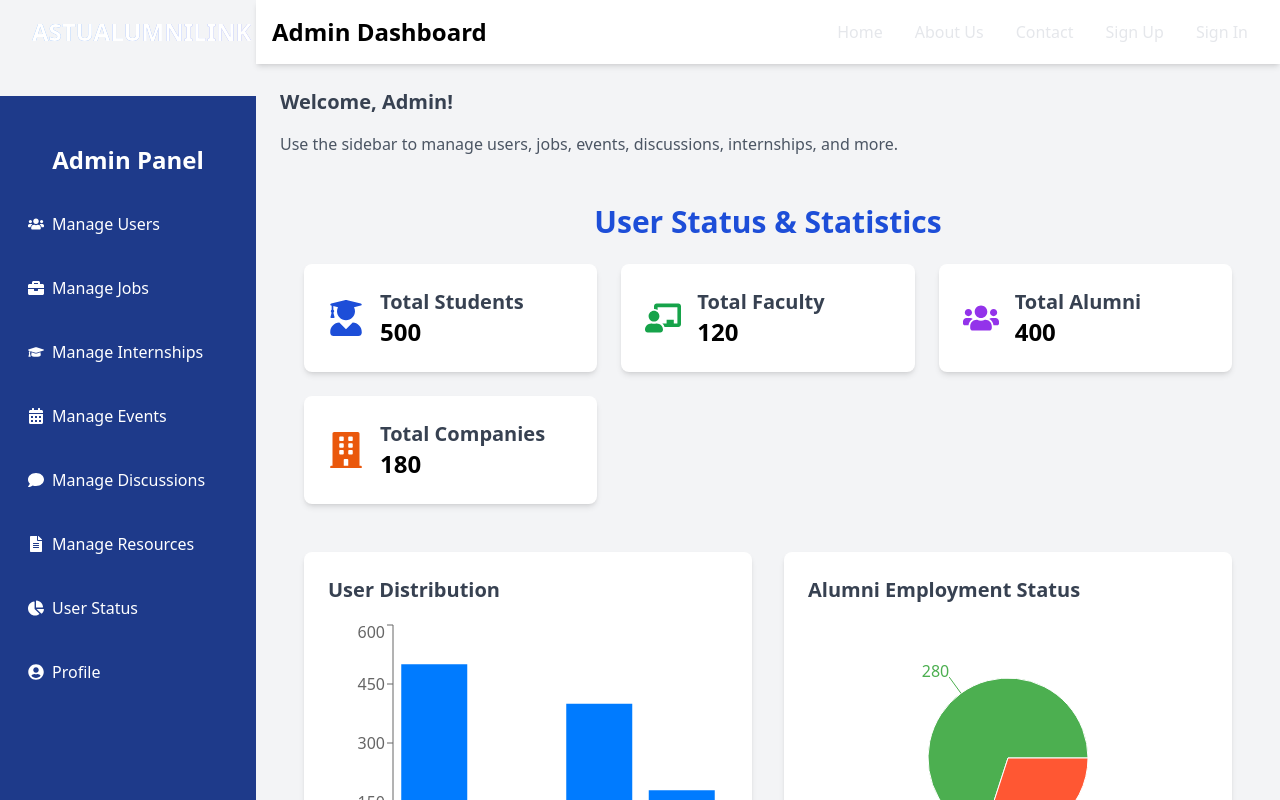
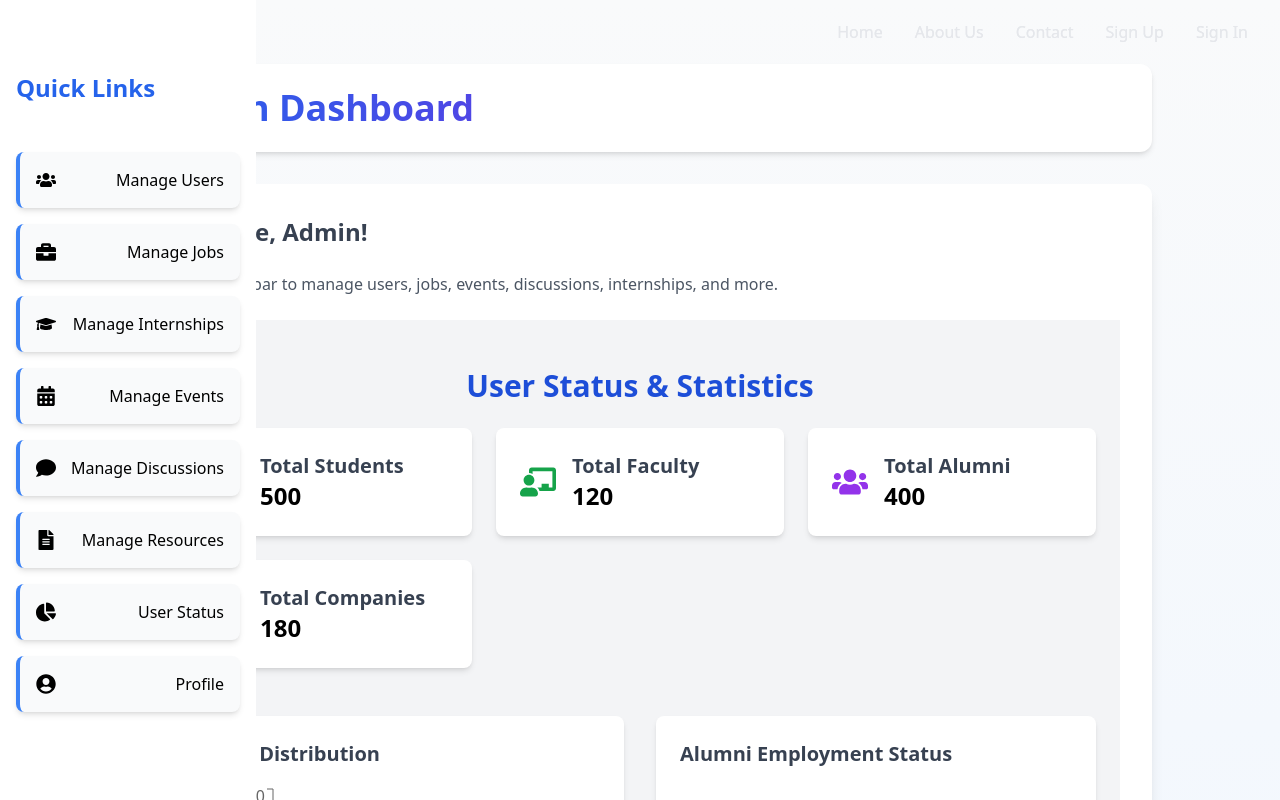
Before and after one commit to RobaChimdesa/Astu-Alumni_Link, a React (Vite) app: page /dashboard-admin in a window 1280 px wide. Shown: the top 800 px of the page. Built offline with nearby package versions, Linux system fonts and the light colour scheme.

Commit message:
add feature

```diff
--- a/src/Pages/Admin/AdminDashboard.jsx
+++ b/src/Pages/Admin/AdminDashboard.jsx
@@ -1,74 +1,126 @@
+
 import React, { useState } from "react";
 import { Link } from "react-router-dom";
 import MoreStatus from "./moreStatus";
 import {
-  FaUsers, FaBriefcase, FaCalendarAlt, FaComment, FaFileAlt, FaBars, FaTimes,
-  FaUserCircle, FaGraduationCap, FaChartPie
+  FaUsers,
+  FaBriefcase,
+  FaCalendarAlt,
+  FaComment,
+  FaFileAlt,
+  FaBars,
+  FaTimes,
+  FaUserCircle,
+  FaGraduationCap,
+  FaChartPie,
 } from "react-icons/fa";
+import Navbar from "../../Components/Navbar";
+import Footer from "../../Components/Footer";
 
 const AdminDashboard = () => {
-  const [isSidebarOpen, setIsSidebarOpen] = useState(true);
+  const [isSidebarOpen, setIsSidebarOpen] = useState(false); // Default to false for mobile
 
   return (
-    <div className="flex min-h-screen bg-gray-100">
-      {/* Sidebar */}
-      <div className={`bg-blue-900 text-white w-64 space-y-6 px-4 py-6 transition-transform  mt-24 h-screen
-      ${isSidebarOpen ? "translate-x-0" : "-translate-x-64"} md:translate-x-0 fixed md:relative h-full`}>
+    <div className="bg-gradient-to-b from-gray-50 to-blue-50 min-h-screen flex flex-col">
+      <Navbar />
+      <div className="flex flex-1">
+        {/* Sidebar - Fixed at Left End */}
+        <div
+          className={`bg-white text-black w-64 space-y-12 px-4 py-6 fixed inset-y-0 left-0 z-50 transition-transform h-full ${
+            isSidebarOpen ? "translate-x-0" : "-translate-x-64"
+          } md:translate-x-0`}
+        >
           <button
             className="absolute top-4 right-4 text-white md:hidden"
             onClick={() => setIsSidebarOpen(false)}
           >
             <FaTimes size={24} />
           </button>
-        <h2 className="text-2xl font-bold text-center">Admin Panel</h2>
+          <h2 className="text-xl sm:text-2xl font-semibold text-blue-600 mb-4 animate-fade-in-down">
+                Quick Links
+              </h2>
           <nav className="mt-10 space-y-4">
-          <Link to="/admin/users" className="flex items-center space-x-2 p-3 rounded-md hover:bg-blue-700">
-            <FaUsers /> <span>Manage Users</span>
+            <Link
+              to="/admin/users"
+              className="block bg-gray-50 p-3 sm:p-4 rounded-lg shadow-md hover:shadow-lg hover:bg-gray-100 transition-all duration-300 flex items-center justify-between border-l-4 border-blue-500 transform hover:scale-[1.02]"
+            >
+              <FaUsers size={20} /> <span className="text-sm sm:text-base">Manage Users</span>
             </Link>
-          <Link to="/admin/jobs" className="flex items-center space-x-2 p-3 rounded-md hover:bg-blue-700">
-            <FaBriefcase /> <span>Manage Jobs</span>
+            <Link
+              to="/admin/jobs"
+              className="block bg-gray-50 p-3 sm:p-4 rounded-lg shadow-md hover:shadow-lg hover:bg-gray-100 transition-all duration-300 flex items-center justify-between border-l-4 border-blue-500 transform hover:scale-[1.02]"
+            >
+              <FaBriefcase size={20} /> <span className="text-sm sm:text-base">Manage Jobs</span>
             </Link>
-          <Link to="/admin/internships" className="flex items-center space-x-2 p-3 rounded-md hover:bg-blue-700">
-            <FaGraduationCap /> <span>Manage Internships</span>
+            <Link
+              to="/admin/internships"
+              className="block bg-gray-50 p-3 sm:p-4 rounded-lg shadow-md hover:shadow-lg hover:bg-gray-100 transition-all duration-300 flex items-center justify-between border-l-4 border-blue-500 transform hover:scale-[1.02]"
+            >
+              <FaGraduationCap size={20} /> <span className="text-sm sm:text-base">Manage Internships</span>
             </Link>
-          <Link to="/admin/events" className="flex items-center space-x-2 p-3 rounded-md hover:bg-blue-700">
-            <FaCalendarAlt /> <span>Manage Events</span>
+            <Link
+              to="/admin/events"
+              className="block bg-gray-50 p-3 sm:p-4 rounded-lg shadow-md hover:shadow-lg hover:bg-gray-100 transition-all duration-300 flex items-center justify-between border-l-4 border-blue-500 transform hover:scale-[1.02]"
+            >
+              <FaCalendarAlt size={20} /> <span className="text-sm sm:text-base">Manage Events</span>
             </Link>
-          <Link to="/admin/discussions" className="flex items-center space-x-2 p-3 rounded-md hover:bg-blue-700">
-            <FaComment /> <span>Manage Discussions</span>
+            <Link
+              to="/admin/discussions"
+              className="block bg-gray-50 p-3 sm:p-4 rounded-lg shadow-md hover:shadow-lg hover:bg-gray-100 transition-all duration-300 flex items-center justify-between border-l-4 border-blue-500 transform hover:scale-[1.02]"
+            >
+              <FaComment size={20} /> <span className="text-sm sm:text-base">Manage Discussions</span>
             </Link>
-          <Link to="/admin/resources" className="flex items-center space-x-2 p-3 rounded-md hover:bg-blue-700">
-            <FaFileAlt /> <span>Manage Resources</span>
+            <Link
+              to="/admin/resources"
+              className="block bg-gray-50 p-3 sm:p-4 rounded-lg shadow-md hover:shadow-lg hover:bg-gray-100 transition-all duration-300 flex items-center justify-between border-l-4 border-blue-500 transform hover:scale-[1.02]"
+            >
+              <FaFileAlt size={20} /> <span className="text-sm sm:text-base">Manage Resources</span>
             </Link>
-
-
-          <Link to="/admin/status" className="flex items-center space-x-2 p-3 rounded-md hover:bg-blue-700">
-            <FaChartPie /> <span>User Status</span>
+            <Link
+              to="/admin/status"
+              className="block bg-gray-50 p-3 sm:p-4 rounded-lg shadow-md hover:shadow-lg hover:bg-gray-100 transition-all duration-300 flex items-center justify-between border-l-4 border-blue-500 transform hover:scale-[1.02]"
+            >
+              <FaChartPie size={20} /> <span className="text-sm sm:text-base">User Status</span>
             </Link>
-          <Link to="/admin/profile" className="flex items-center space-x-2 p-3 rounded-md hover:bg-blue-700">
-            <FaUserCircle /> <span>Profile</span>
+            <Link
+              to="/admin/profile"
+              className="block bg-gray-50 p-3 sm:p-4 rounded-lg shadow-md hover:shadow-lg hover:bg-gray-100 transition-all duration-300 flex items-center justify-between border-l-4 border-blue-500 transform hover:scale-[1.02]"
+            >
+              <FaUserCircle size={20} /> <span className="text-sm sm:text-base">Profile</span>
             </Link>
           </nav>
         </div>
 
-      {/* Main Content */}
-      <div className="flex-1 flex flex-col">
-        {/* Top Bar */}
-        <div className="bg-white shadow-md p-4 flex justify-between items-center">
-          <button className="text-blue-900 md:hidden" onClick={() => setIsSidebarOpen(true)}>
+        {/* Main Content - Centered */}
+        <div className="flex-1 flex flex-col max-w-[90rem] mx-auto px-4 sm:px-6 py-8 sm:py-12 lg:py-16 w-full">
+          {/* Dashboard Header */}
+          <div className="bg-white shadow-md p-4 sm:p-6 flex justify-between items-center max-w-5xl mx-auto w-full rounded-xl">
+            <button
+              className="text-blue-900 md:hidden"
+              onClick={() => setIsSidebarOpen(true)}
+            >
               <FaBars size={24} />
             </button>
-          <h1 className="text-2xl font-bold">Admin Dashboard</h1>
+            <h1 className="text-2xl sm:text-3xl md:text-4xl font-extrabold text-transparent bg-clip-text bg-gradient-to-r from-blue-600 to-indigo-600">
+              Admin Dashboard
+            </h1>
           </div>
 
           {/* Dashboard Content */}
-        <div className="p-6">
-          <h2 className="text-xl font-semibold text-gray-700 mb-4">Welcome, Admin!</h2>
-          <p className="text-gray-600">Use the sidebar to manage users, jobs, events, discussions, internships, and more.</p>
-          {/* {MoreStatus} */}
-          <MoreStatus/>
+          <div className="flex-1 max-w-5xl mx-auto w-full mt-6 sm:mt-8">
+            <div className="bg-white p-4 sm:p-6 lg:p-8 rounded-xl shadow-lg">
+              <h2 className="text-xl sm:text-2xl font-semibold text-gray-700 mb-4 sm:mb-6">
+                Welcome, Admin!
+              </h2>
+              <p className="text-gray-600 text-sm sm:text-base mb-6">
+                Use the sidebar to manage users, jobs, events, discussions, internships, and more.
+              </p>
+              <MoreStatus />
             </div>
           </div>
+        </div>
+      </div>
+      <Footer />
     </div>
   );
 };
--- a/src/Pages/Admin/ManageJobs.jsx
+++ b/src/Pages/Admin/ManageJobs.jsx
@@ -1,6 +1,81 @@
+// import React, { useState } from "react";
+// import Navbar from "../../Components/Navbar";
+// import { FaCheck, FaTrash } from "react-icons/fa";
+
+// const ManageJobs = () => {
+//   const [jobs, setJobs] = useState([
+//     { id: 1, title: "Software Engineer", company: "TechCorp", status: "Pending" },
+//     { id: 2, title: "Marketing Manager", company: "BizSolutions", status: "Approved" },
+//     { id: 3, title: "Data Analyst", company: "DataWorks", status: "Pending" },
+//   ]);
+
+//   const approveJob = (id) => {
+//     setJobs(jobs.map(job => job.id === id ? { ...job, status: "Approved" } : job));
+//   };
+
+//   const deleteJob = (id) => {
+//     setJobs(jobs.filter(job => job.id !== id));
+//   };
+
+//   return (
+//     <div className="bg-gray-100 min-h-screen">
+//       <Navbar />
+//       <div className="max-w-6xl mx-auto px-6 py-12">
+//         <h1 className="text-3xl font-bold text-blue-700 text-center mb-6">
+//           Manage Job Listings
+//         </h1>
+
+//         <div className="bg-white p-6 rounded-lg shadow-md overflow-x-auto">
+//           <table className="w-full table-auto border-collapse border border-gray-300">
+//             <thead>
+//               <tr className="bg-blue-600 text-white">
+//                 <th className="p-3 border">Job Title</th>
+//                 <th className="p-3 border">Company</th>
+//                 <th className="p-3 border">Status</th>
+//                 <th className="p-3 border">Actions</th>
+//               </tr>
+//             </thead>
+//             <tbody>
+//               {jobs.map(job => (
+//                 <tr key={job.id} className="border text-center">
+//                   <td className="p-3 border">{job.title}</td>
+//                   <td className="p-3 border">{job.company}</td>
+//                   <td className={`p-3 border font-semibold ${job.status === "Approved" ? "text-green-600" : "text-yellow-600"}`}>
+//                     {job.status}
+//                   </td>
+//                   <td className="p-3 border flex justify-center space-x-4">
+//                     {job.status === "Pending" && (
+//                       <button
+//                         className="bg-green-500 text-white px-3 py-1 rounded-lg hover:bg-green-700 transition duration-300"
+//                         onClick={() => approveJob(job.id)}
+//                       >
+//                         <FaCheck />
+//                       </button>
+//                     )}
+//                     <button
+//                       className="bg-red-500 text-white px-3 py-1 rounded-lg hover:bg-red-700 transition duration-300"
+//                       onClick={() => deleteJob(job.id)}
+//                     >
+//                       <FaTrash />
+//                     </button>
+//                   </td>
+//                 </tr>
+//               ))}
+//             </tbody>
+//           </table>
+//         </div>
+//       </div>
+//     </div>
+//   );
+// };
+
+// export default ManageJobs;
+
 import React, { useState } from "react";
+import { Link } from "react-router-dom";
 import Navbar from "../../Components/Navbar";
-import { FaCheck, FaTrash } from "react-icons/fa";
+import Footer from "../../Components/Footer";
+import { FaCheck, FaTrash, FaUsers, FaBriefcase, FaCalendarAlt, FaComment, FaFileAlt, FaUserCircle, FaGraduationCap, FaChartPie, FaBars, FaTimes } from "react-icons/fa";
 
 const ManageJobs = () => {
   const [jobs, setJobs] = useState([
@@ -9,8 +84,10 @@ const ManageJobs = () => {
     { id: 3, title: "Data Analyst", company: "DataWorks", status: "Pending" },
   ]);
 
+  const [isSidebarOpen, setIsSidebarOpen] = useState(false);
+
   const approveJob = (id) => {
-    setJobs(jobs.map(job => job.id === id ? { ...job, status: "Approved" } : job));
+    setJobs(jobs.map(job => (job.id === id ? { ...job, status: "Approved" } : job)));
   };
 
   const deleteJob = (id) => {
@@ -18,45 +95,89 @@ const ManageJobs = () => {
   };
 
   return (
-    <div className="bg-gray-100 min-h-screen">
+    <div className="bg-gradient-to-br from-gray-50 via-blue-50 to-indigo-100 min-h-screen flex flex-col">
       <Navbar />
-      <div className="max-w-6xl mx-auto px-6 py-12">
-        <h1 className="text-3xl font-bold text-blue-700 text-center mb-6">
+      <div className="flex flex-1">
+        {/* Sidebar - Fixed at Left End */}
+
+
+        {/* Main Content - Centered */}
+        <div className="flex-1 flex flex-col max-w-[90rem] mx-auto px-4 sm:px-6 py-8 sm:py-12 lg:py-16 w-full">
+          {/* Dashboard Header */}
+          <div className="bg-gradient-to-r from-white to-blue-50 shadow-lg p-4 sm:p-6 flex justify-between items-center max-w-5xl mx-auto w-full rounded-xl border border-blue-100 animate-fade-in">
+            <button
+              className="text-indigo-700 md:hidden hover:text-indigo-900 transition-colors duration-200"
+              onClick={() => setIsSidebarOpen(true)}
+            >
+              <FaBars size={24} />
+            </button>
+            <h1 className="text-2xl sm:text-3xl md:text-4xl font-extrabold text-transparent bg-clip-text bg-gradient-to-r from-blue-600 to-indigo-600 tracking-tight">
               Manage Job Listings
             </h1>
+          </div>
 
-        <div className="bg-white p-6 rounded-lg shadow-md overflow-x-auto">
-          <table className="w-full table-auto border-collapse border border-gray-300">
+          {/* Jobs Table Card */}
+          <div className="flex-1 max-w-5xl mx-auto w-full mt-6 sm:mt-8">
+            <div className="bg-white p-4 sm:p-6 lg:p-8 rounded-xl shadow-xl bg-gradient-to-br from-white to-blue-50 border border-blue-100 animate-fade-in-up">
+              {jobs.length > 0 ? (
+                <div className="overflow-x-auto">
+                  <table className="w-full border-collapse">
                     <thead>
-              <tr className="bg-blue-600 text-white">
-                <th className="p-3 border">Job Title</th>
-                <th className="p-3 border">Company</th>
-                <th className="p-3 border">Status</th>
-                <th className="p-3 border">Actions</th>
+                      <tr className="bg-gradient-to-r from-indigo-600 to-blue-600 text-white shadow-md">
+                        <th className="p-3 sm:p-4 text-left text-sm sm:text-base font-semibold rounded-tl-xl">
+                          Job Title
+                        </th>
+                        <th className="p-3 sm:p-4 text-left text-sm sm:text-base font-semibold">
+                          Company
+                        </th>
+                        <th className="p-3 sm:p-4 text-left text-sm sm:text-base font-semibold">
+                          Status
+                        </th>
+                        <th className="p-3 sm:p-4 text-left text-sm sm:text-base font-semibold rounded-tr-xl">
+                          Actions
+                        </th>
                       </tr>
                     </thead>
                     <tbody>
-              {jobs.map(job => (
-                <tr key={job.id} className="border text-center">
-                  <td className="p-3 border">{job.title}</td>
-                  <td className="p-3 border">{job.company}</td>
-                  <td className={`p-3 border font-semibold ${job.status === "Approved" ? "text-green-600" : "text-yellow-600"}`}>
+                      {jobs.map((job, index) => (
+                        <tr
+                          key={job.id}
+                          className={`transition-colors duration-200 ${index % 2 === 0 ? "bg-gray-50" : "bg-white"
+                            } hover:bg-blue-100 hover:shadow-md`}
+                        >
+                          <td className="p-3 sm:p-4 text-gray-800 text-sm sm:text-base font-medium">
+                            {job.title}
+                          </td>
+                          <td className="p-3 sm:p-4 text-gray-800 text-sm sm:text-base font-medium">
+                            {job.company}
+                          </td>
+                          <td
+                            className={`p-3 sm:p-4 font-semibold text-sm sm:text-base ${job.status === "Approved"
+                                ? "text-green-600 animate-pulse-once"
+                                : "text-yellow-600 animate-pulse-once"
+                              }`}
+                          >
                             {job.status}
                           </td>
-                  <td className="p-3 border flex justify-center space-x-4">
+                          <td className="p-3 sm:p-4 space-x-2 sm:space-x-3 ">
                             {job.status === "Pending" && (
                               <button
-                        className="bg-green-500 text-white px-3 py-1 rounded-lg hover:bg-green-700 transition duration-300"
+                                className="bg-gradient-to-r from-green-500 to-emerald-600 text-white font-semibold
+                                px-4 sm:px-5 py-2 rounded-lg hover:from-green-600 hover:to-emerald-700 transition-all
+                                duration-300 transform hover:scale-[1.05]
+                                hover:shadow-lg text-sm sm:text-base flex items-center space-x-1"
                                 onClick={() => approveJob(job.id)}
                               >
-                        <FaCheck />
+                                <FaCheck /> <span>Approve</span>
                               </button>
                             )}
                             <button
-                      className="bg-red-500 text-white px-3 py-1 rounded-lg hover:bg-red-700 transition duration-300"
+                              className="bg-gradient-to-r from-red-500 to-rose-600 text-white font-semibold
+                               px-4 sm:px-5 py-2 rounded-lg hover:from-red-600 hover:to-rose-700 transition-all
+                              duration-300 transform hover:scale-[1.05] hover:shadow-lg text-sm sm:text-base flex items-center space-x-1"
                               onClick={() => deleteJob(job.id)}
                             >
-                      <FaTrash />
+                              <FaTrash /> <span>Delete</span>
                             </button>
                           </td>
                         </tr>
@@ -64,7 +185,16 @@ const ManageJobs = () => {
                     </tbody>
                   </table>
                 </div>
+              ) : (
+                <p className="text-center text-gray-600 text-sm sm:text-base font-medium animate-fade-in">
+                  No jobs available to manage.
+                </p>
+              )}
             </div>
+          </div>
+        </div>
+      </div>
+      <Footer />
     </div>
   );
 };
```
Lines whose indentation alone changed are shown as unchanged.
